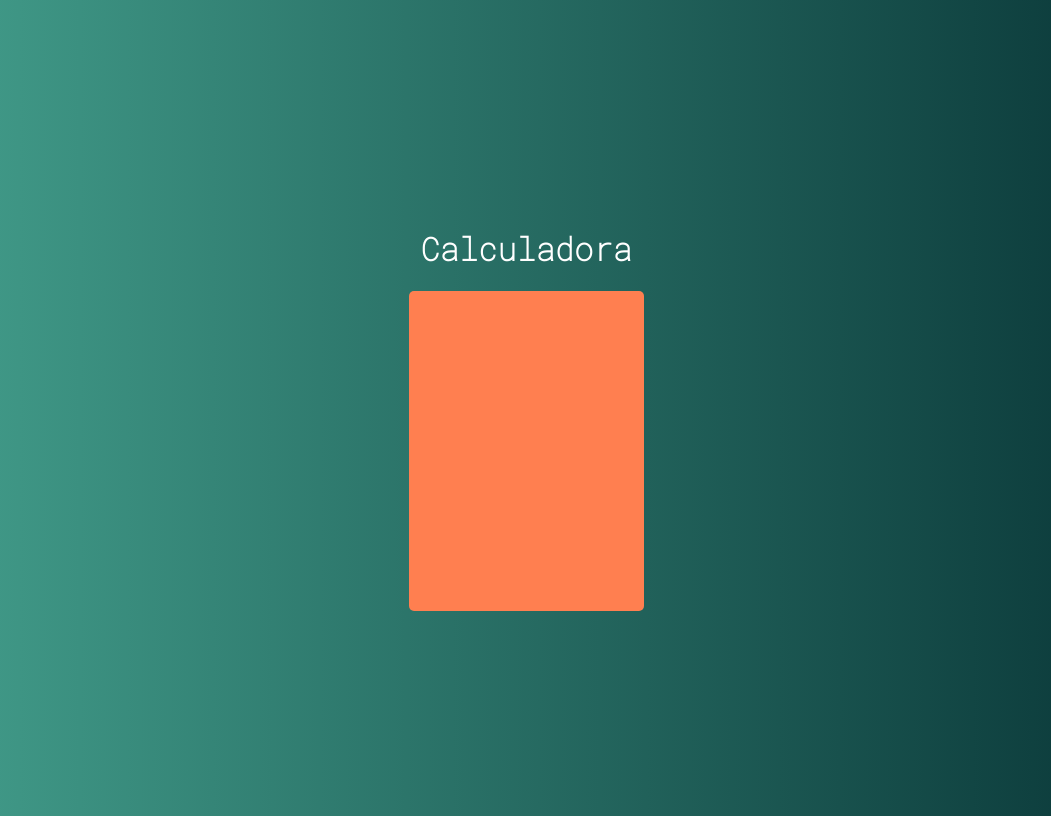
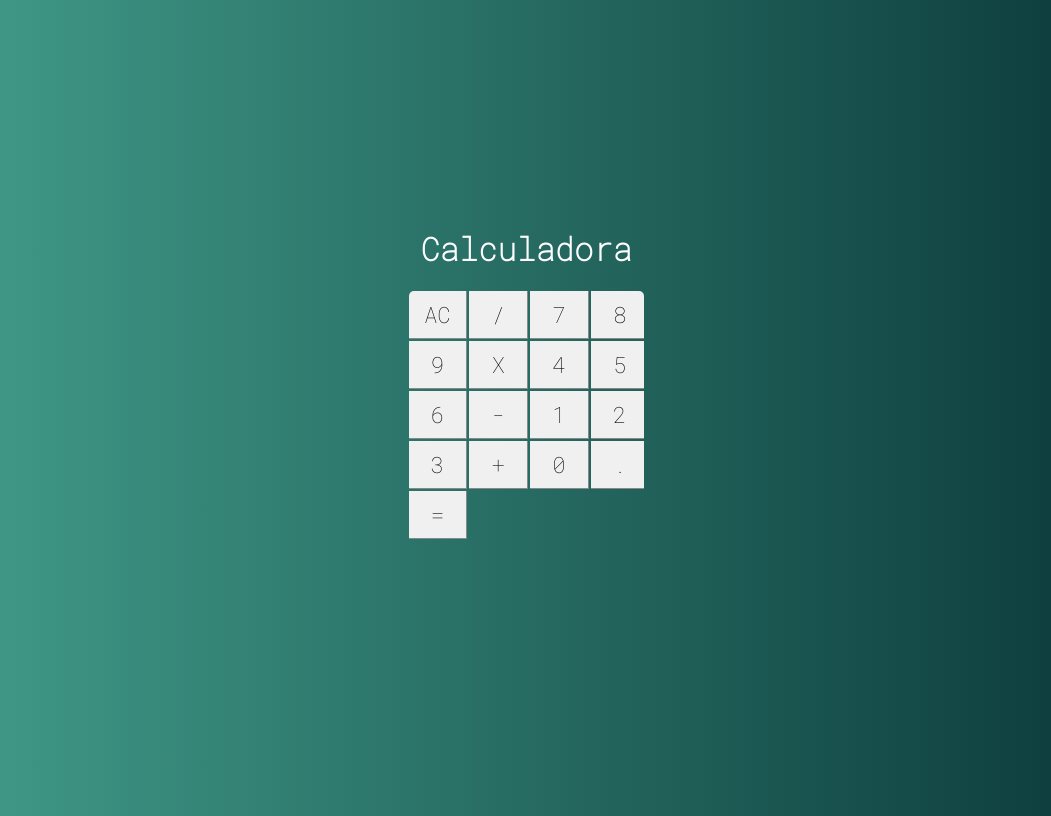
Before and after one commit to genilson-dev/calculadora, a React (Create React App) app: page / in a window 1280 px wide. Shown: the whole page, without its empty margins (114-1165 px from the left). Built offline with nearby package versions, Linux system fonts and the light colour scheme.

Commit message:
Add formatoda calculadora com numeros e alguns butoes

```diff
--- /dev/null
+++ b/src/components/Buttons.css
@@ -0,0 +1,18 @@
+:root {
+    --bg-button: #f0f0f0;
+    --border-button: solid 1px #888;
+}
+
+.button {
+    font-size: 1.4rem;
+    background-color: var(--bg-button);
+    border: var(--border-button);
+    border: none;
+    border-right: var(--border-button);
+    border-bottom: var(--border-button);
+    outline: none;
+    /* padding: 10px; */
+    /* margin: 5px; */
+    /* cursor: pointer; */
+    /* transition: background-color 0.3s, transform 0.2s; */
+}
--- /dev/null
+++ b/src/components/Buttons.jsx
@@ -0,0 +1,9 @@
+import React from "react";
+import "./Buttons.css";
+
+export default props => {
+    return (
+        <button className="button">{props.label}
+        </button>
+    )
+}
--- a/src/main/Calculator.css
+++ b/src/main/Calculator.css
@@ -3,5 +3,11 @@
     width: 235px;
     border-radius: 5px;
     overflow: hidden;
-    background-color: coral;
+    /* background-color: coral; */
+    display: grid;
+    grid-template-columns: repeat(4,25%);
+    /* grid-template-rows: 48px repeat(5, 1fr); */
+    grid-template-rows: 48px 48px 48px 48px 48px;
+    grid-gap: 2px;
+    /* background: linear-gradient(to right, rgb(68, 160, 141), rgb(9, 54, 55)); */
 }
--- a/src/main/Calculator.jsx
+++ b/src/main/Calculator.jsx
@@ -1,10 +1,31 @@
 import React, { Component } from 'react'
 import './Calculator.css';
+import Buttons from '../components/Buttons';
 
 export default class Calculator extends Component {
   render() {
     return (
-      <div className='calculator'></div>
+      <div className='calculator'>
+        <Buttons label="AC"/>
+        <Buttons label="/"/>
+        <Buttons label="7"/>
+        <Buttons label="8"/>
+        <Buttons label="9"/>
+        <Buttons label="X"/>
+        <Buttons label="4"/>
+        <Buttons label="5"/>
+        <Buttons label="6"/>
+        <Buttons label="-"/>
+        <Buttons label="1"/>
+        <Buttons label="2"/>
+        <Buttons label="3"/>
+        <Buttons label="+"/>
+        <Buttons label="0"/>
+        <Buttons label="."/>
+        <Buttons label="="/>
+
+
+      </div>
     )
   }
 }
```
